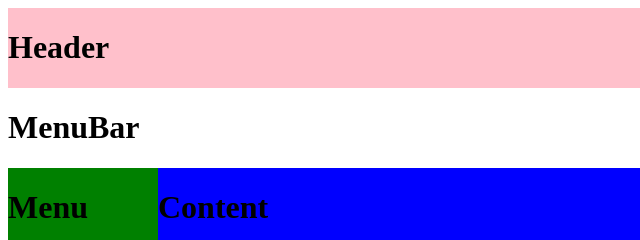
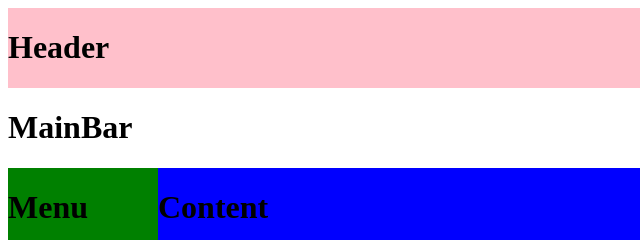
Before and after one commit to huongpnv21b/DemoGrid, a plain HTML site: page index.html in a window 1280 px wide. Shown: the top 240 px of the page, 0-640 px from the left. Drawn offline with Linux system fonts and the light colour scheme.

Commit message:
Update index.html

```diff
--- a/index.html
+++ b/index.html
@@ -10,7 +10,7 @@
 			<h1> Header</h1>
 		</div>
 		<div class="mainBar">
-			<h1> MenuBar</h1>
+			<h1> MainBar</h1>
 		</div>
 		<div class="menu">
 			<h1> Menu </h1>
```
